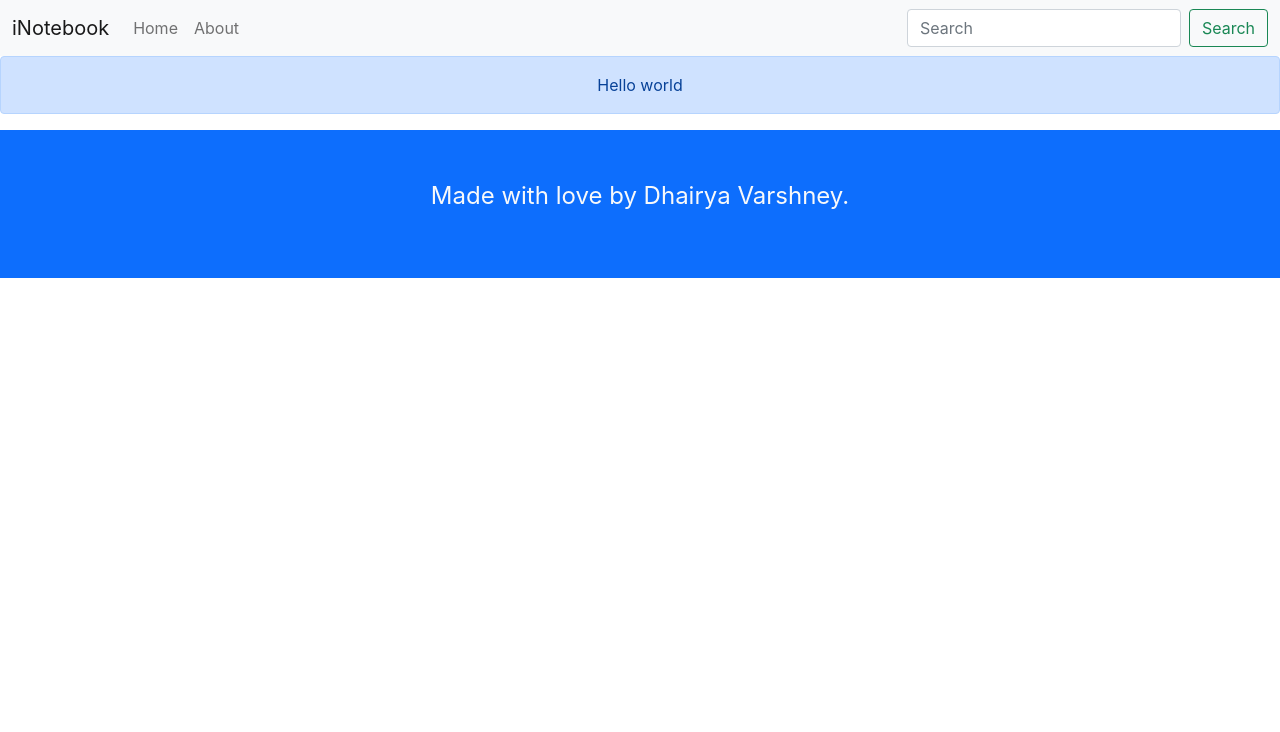
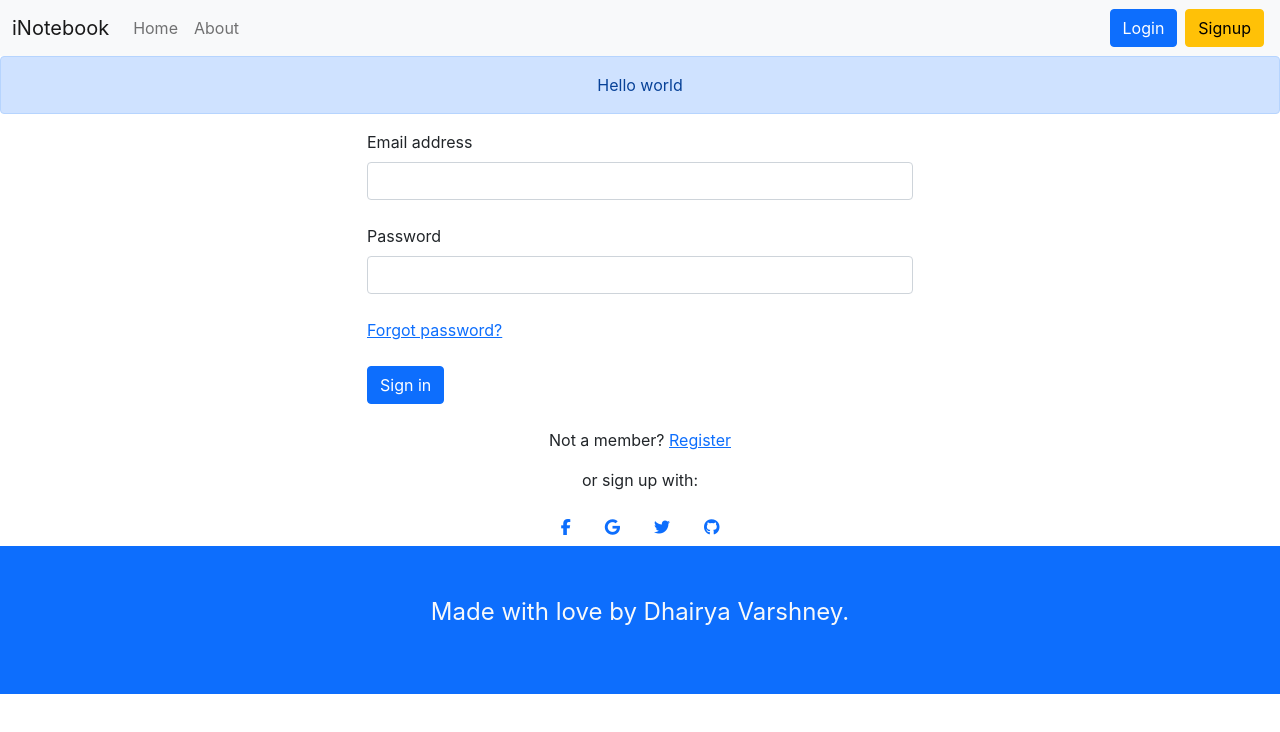
Before and after one commit to dvbuiilds/inotebook, a React (Create React App) app: page /login in a window 1280 px wide. Shown: the top 732 px of the page. Built offline with nearby package versions, Linux system fonts and the light colour scheme.

Commit message:
login updates

```diff
--- a/src/App.js
+++ b/src/App.js
@@ -10,6 +10,7 @@ import About from './components/About';
 import NoteState from './context/notes/NoteState';
 import Footer from './components/Footer';
 import Alert from './components/Alert';
+import { Login } from './components/Login';
 
 function App() {
   return (
@@ -25,6 +26,7 @@ function App() {
           <Route exact path="/about">
             <About />
           </Route>
+          <Route exact path="/login"><Login/></Route>
         </Switch>
       </Router>
     </NoteState>
--- a/src/context/notes/AddNote.js
+++ b/src/components/AddNote.js
@@ -1,5 +1,5 @@
 import React, { useContext, useState } from "react";
-import NoteContext from "./NoteContext";
+import NoteContext from "../context/notes/NoteContext";
 
 const AddNote = () => {
   const context = useContext(NoteContext);
@@ -8,6 +8,7 @@ const AddNote = () => {
   const handleClick = (e) => {
     e.preventDefault();
     addNote(note);
+    setNote({ title: "", description: "", tag: "" });
   };
   const onChange = (e) => {
     setNote({ ...note, [e.target.name]: e.target.value });
@@ -29,12 +30,12 @@ const AddNote = () => {
               name="title"
               aria-describedby=""
               placeholder="Title should be unique."
+              value={note.title}
             />
           </div>
           <div className="mb-3">
             <label htmlFor="description" className="form-label">
-              {" "}
-              Description{" "}
+              Description
             </label>
             <textarea
               onChange={onChange}
@@ -42,12 +43,12 @@ const AddNote = () => {
               className="form-control"
               id="description"
               name="description"
+              value={note.description}
             />
           </div>
           <div className="mb-3">
             <label htmlFor="tag" className="form-label">
-              {" "}
-              Tag{" "}
+              Tag
             </label>
             <input
               onChange={onChange}
@@ -55,15 +56,16 @@ const AddNote = () => {
               className="form-control"
               id="tag"
               name="tag"
+              value={note.tag}
             />
           </div>
           <button
             type="submit"
             onClick={handleClick}
             className="btn btn-primary"
+            disabled={note.title.length <= 5 && note.description.length <= 5}
           >
-            {" "}
-            Submit{" "}
+            Submit
           </button>
         </form>
       </div>
--- /dev/null
+++ b/src/components/Login.js
@@ -0,0 +1,86 @@
+import React, { useState } from 'react'
+import { useHistory } from 'react-router-dom';
+
+export const Login = () => {
+    const [credentials, setCredentials] = useState({email: "", password: ""});
+    const history = useHistory();
+
+    const handleSubmit = async (e)=>{
+        e.preventDefault();
+        console.log('first');
+        const response = await fetch(
+            "http://localhost:5000/api/auth/login",
+            {
+              method: "POST",
+              mode: "cors",
+              headers: {
+                "Content-Type": "application/json",
+              },
+              body: JSON.stringify({email: credentials.email, password: credentials.password})
+            }
+        );
+        const res = await response.json();
+        // console.log('response', res);
+        if(res.success){
+            localStorage.setItem("token", res.authToken);
+            history.push('/');
+        } else{
+            alert("Invalid credentials");
+        }
+    }
+
+    const onChange = (e) =>{
+        setCredentials({...credentials, [e.target.name]: e.target.value});
+    }
+    return (
+    <>
+        <div className='container'>
+            <div className='row'>
+                <div className='col-md-3'></div>
+                <div className='col-md-6'>
+                <form onSubmit={handleSubmit}>
+                    {/* <!-- Email input --> */}
+                    <div className="form-outline mb-4">
+                        <label className="form-label" htmlFor="form2Example1">Email address</label>
+                        <input type="email" id="form2Example1" className="form-control" name="email" value={credentials.email} onChange={onChange} />
+                    </div>
+                    {/* <!-- Password input --> */}
+                    <div className="form-outline mb-4">
+                        <label className="form-label" htmlFor="form2Example2" >Password</label>
+                        <input type="password" id="form2Example2" className="form-control" name="password" value={credentials.password} onChange={onChange} />
+                    </div>
+                    {/* <!-- 2 column grid layout for inline styling --> */}
+                    <div className="row mb-4">
+                        <div className="col">
+                        {/* <!-- Simple link --> */}
+                        <a href="/">Forgot password?</a>
+                        </div>
+                    </div>
+                    {/* <!-- Submit button --> */}
+                    <button type="submit" className="btn btn-primary btn-block mb-4" >Sign in</button>
+                    {/* <!-- Register buttons --> */}
+                    <div className="text-center">
+                        <p>Not a member? <a href="/">Register</a></p>
+                        <p>or sign up with:</p>
+                        <button type="button" className="btn btn-link btn-floating mx-1">
+                        <i className="fab fa-facebook-f"></i>
+                        </button>
+                        <button type="button" className="btn btn-link btn-floating mx-1">
+                        <i className="fab fa-google"></i>
+                        </button>
+                        <button type="button" className="btn btn-link btn-floating mx-1">
+                        <i className="fab fa-twitter"></i>
+                        </button>
+                        <button type="button" className="btn btn-link btn-floating mx-1">
+                        <i className="fab fa-github"></i>
+                        </button>
+                    </div>
+                </form>
+                </div>
+                <div className='col-md-3'></div>
+            </div>
+
+        </div>
+    </>
+  );
+}
--- a/src/components/Navbar.js
+++ b/src/components/Navbar.js
@@ -13,15 +13,12 @@ const Navbar = () => {
             <span className="navbar-toggler-icon"></span>
             </button>
             <div className="collapse navbar-collapse" id="navbarSupportedContent">
-            <ul className="navbar-nav me-auto mb-2 mb-lg-0">
+              <ul className="navbar-nav me-auto mb-2 mb-lg-0">
                 <li className="nav-item"><Link className={`nav-link ${location.pathname === '/'? 'active': ''}`} aria-current="page" to="/">Home</Link></li>
                 <li className="nav-item"><Link className={`nav-link ${location.pathname === '/about'? 'active': ''}`} to="/about">About</Link></li>
-                {/* <li className="nav-item"><Link className="nav-link disabled" to="/" tabindex="-1" aria-disabled="true">Disabled</Link></li> */}
-            </ul>
-            <form className="d-flex">
-                <input className="form-control me-2" type="search" placeholder="Search" aria-label="Search" />
-                <button className="btn btn-outline-success" type="submit">Search</button>
-            </form>
+              </ul>
+              <Link className='btn btn-primary mx-1' role="button" to="/login">Login</Link>
+              <Link className='btn btn-warning mx-1' role="button" to="/">Signup</Link>
             </div>
         </div>
     </nav>
--- a/src/components/Notes.js
+++ b/src/components/Notes.js
@@ -1,13 +1,14 @@
 import React, { useContext, useEffect, useRef, useState } from "react";
-import AddNote from "../context/notes/AddNote";
+import AddNote from "./AddNote";
 import NoteContext from "../context/notes/NoteContext";
 import NoteItem from "./NoteItem";
 
 const Notes = () => {
   const context = useContext(NoteContext);
   // eslint-disable-next-line
-  const { notes, fetchAllNotes } = context;
+  const { notes, fetchAllNotes, setNotes, updateNote } = context;
   const ref = useRef(null);
+  const refClose = useRef(null);
   useEffect(() => {
     (async () => {
       await fetchAllNotes();
@@ -15,12 +16,14 @@ const Notes = () => {
     // eslint-disable-next-line
   }, []);
   const [note, setNote] = useState({ editTitle: "", editDescription: "", editTag: "" });
-  const updateNote = (currentNote) => {
+  const updateThisNote = (currentNote) => {
     ref.current.click();
-    setNote({editTitle: currentNote.title, editDescription: currentNote.description, editTag: currentNote.tag});
+    setNote({id: currentNote._id, editTitle: currentNote.title, editDescription: currentNote.description, editTag: currentNote.tag});
   }
   const handleClick = (e) => {
-    e.preventDefault();
+    // updateNote();
+    updateNote(note.id, note.editTitle, note.editDescription, note.editTag);
+    refClose.current.click();
   };
   const onChange = (e) => {
     // console.log('e.target.value', e.target.value);
@@ -59,21 +62,23 @@ const Notes = () => {
                     <label htmlFor="editTag" className="form-label">Tag</label>
                     <input onChange={onChange} type="text" className="form-control" id="editTag" name="editTag" value={note.editTag}/>
                   </div>
-                  <button type="submit" onClick={handleClick} className="btn btn-primary" > Submit </button>
+                  <div className="modal-footer">
+                    <button ref={refClose} type="button" className="btn btn-secondary" data-bs-dismiss="modal">Close</button>
+                    <button type="submit" disabled={note.editTitle.length <= 5 && note.editDescription.length <= 5} onClick={handleClick} className="btn btn-primary">Save</button>
+                  </div>
+                  {/* <button type="submit" disabled={note.editTitle.length <= 5 && note.editDescription.length <= 5} onSubmit={handleClick} className="btn btn-primary" > Submit </button> */}
                 </form>
               </div>
-              <div className="modal-footer">
-                <button type="button" className="btn btn-secondary" data-bs-dismiss="modal">Close</button>
-                <button type="button" className="btn btn-primary">Save</button>
-              </div>
+
             </div>
           </div>
         </div>
       </div>
       <div className="row my-3">
         <h3>Your Notes</h3>
+        <p>{notes.length === 0 && "No notes to display!"}</p>
         {notes.map((note) => (
-          <NoteItem key={note._id} note={note} updateNote={updateNote} />
+          <NoteItem key={note._id} note={note} updateNote={updateThisNote} />
         ))}
       </div>
     </>
--- a/src/context/notes/NoteState.js
+++ b/src/context/notes/NoteState.js
@@ -46,11 +46,8 @@ const NoteState = (props) => {
   // add a note.
   const addNote = async ({ title, description, tag }) => {
     const jsonRes = await getAPIresponse(`${hostURL}addnote`, "POST", {title, description, tag});
-    console.log('jsonRes', jsonRes);
-    // Todo: API call.
-    console.log("Adding a new node.");
     const note = {
-      _id: makeString(24),
+      _id: jsonRes._id  ,
       user: "63fb3893817dee705e2d0508",
       title: title,
       description: description,
@@ -64,8 +61,6 @@ const NoteState = (props) => {
   // delete a note.
   const deleteNote = async (id) => {
     const jsonRes = await getAPIresponse(`${hostURL}deletenote/${id}`, "DELETE", {});
-    // console.log('deleting the note with note.id', id);
-    console.log('jsonRes', jsonRes);
     let newNotes = notes.filter((note) => {
       return note._id !== id;
     });
@@ -74,8 +69,8 @@ const NoteState = (props) => {
 
   // update a note.
   const updateNote = async (id, title, description, tag) => {
-    // eslint-disable-next-line
-    const jsonRes = await getAPIresponse(`${hostURL}updatenote/${id}`, "PUT", {});
+    const jsonRes = await getAPIresponse(`${hostURL}updatenote/${id}`, "PUT", {title, description, tag});
+
     for (let i = 0; i < notes.length; i++) {
       if (id === notes[i]._id) {
         notes[i].title = title;
```
Also changed, not shown: 1 other file (tests, documents, lock files or other folders).
